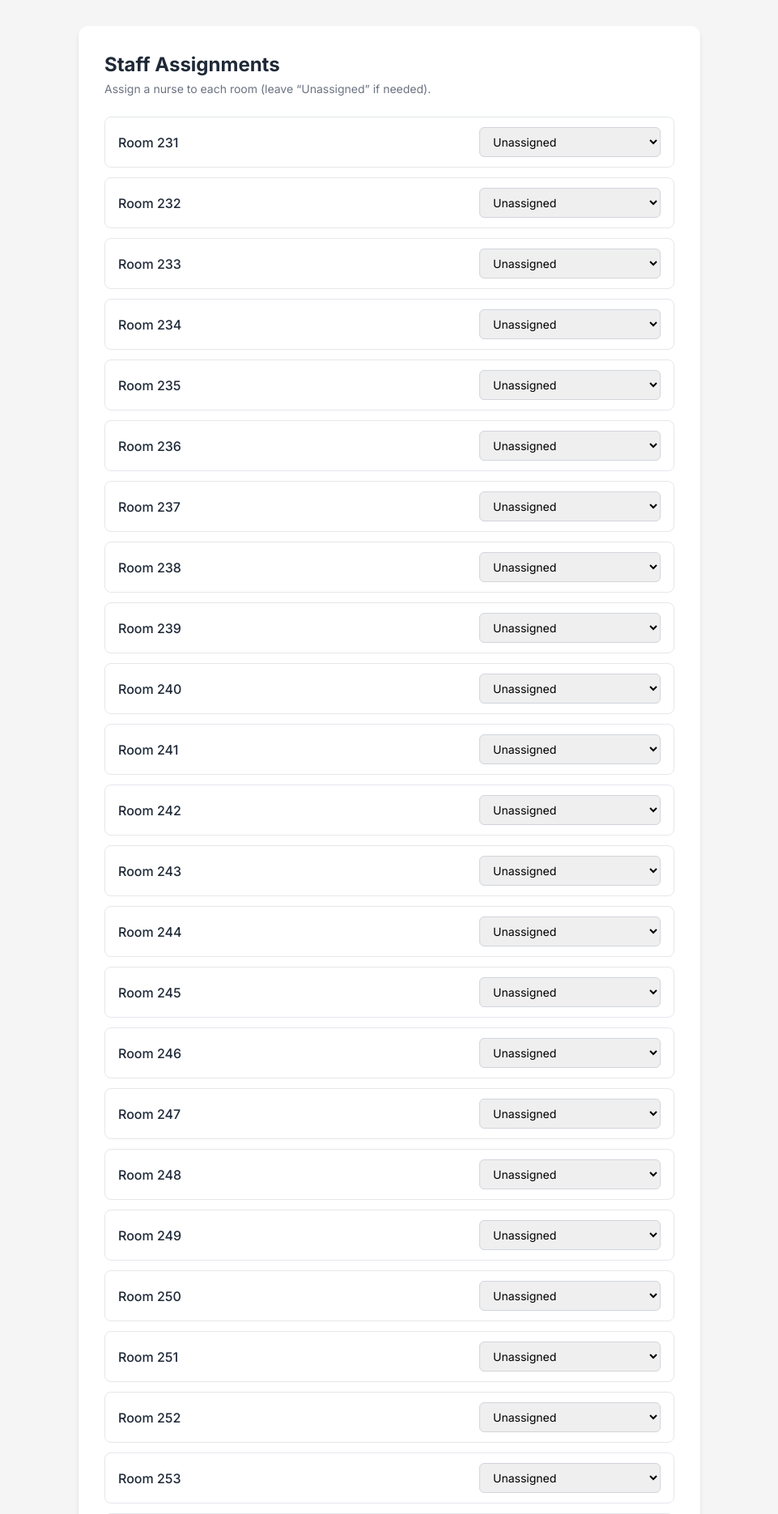
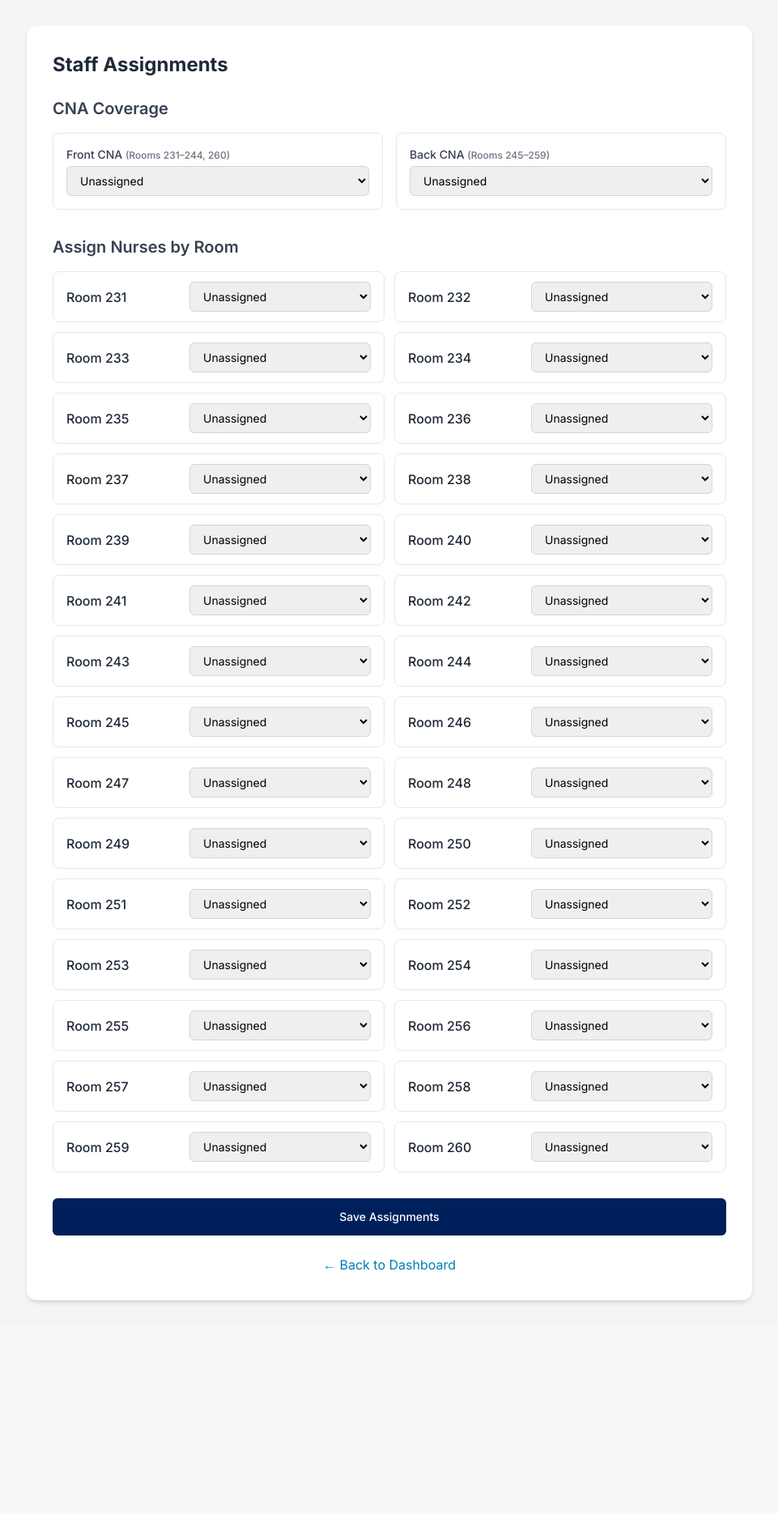
Before and after one commit to calllightproject/chatbot, a Flask app: page /assignments in a window 1280 px wide. Shown: the top 1870 px of the page at 81% size, without its empty margins (159-1120 px from the left). After the commit the page ends 1610 px from the top, so only its background shows below. Run offline with Flask 3, Linux system fonts and the light colour scheme; some libraries are stand-ins or nearby versions.

Commit message:
Update assignments.html
add front/back

```diff
--- a/templates/assignments.html
+++ b/templates/assignments.html
@@ -16,14 +16,51 @@
   </style>
 </head>
 <body class="p-4 sm:p-6 lg:p-8">
-  <div class="container mx-auto max-w-3xl bg-white p-6 sm:p-8 rounded-xl shadow-md">
+  <div class="container mx-auto max-w-4xl bg-white p-6 sm:p-8 rounded-xl shadow-md">
     <header class="mb-6">
       <h1 class="text-2xl font-bold text-gray-800">Staff Assignments</h1>
-      <p class="text-sm text-gray-500 mt-1">Assign a nurse to each room (leave “Unassigned” if needed).</p>
     </header>
 
     <form method="POST" action="{{ url_for('assignments') }}">
-      <div class="grid grid-cols-1 gap-3">
+
+      <!-- CNA Coverage (Front / Back) -->
+      <section class="mb-8">
+        <h2 class="text-xl font-semibold text-gray-700 mb-4">CNA Coverage</h2>
+        <div class="grid grid-cols-1 md:grid-cols-2 gap-4">
+          <div class="border rounded-lg p-4">
+            <label for="cna_front" class="block text-sm font-medium text-gray-700 mb-1">
+              Front CNA <span class="text-gray-500 text-xs">(Rooms 231–244, 260)</span>
+            </label>
+            <select
+              name="cna_front" id="cna_front"
+              class="block w-full pl-3 pr-10 py-2 border border-gray-300 focus:outline-none focus:ring-blue-500 focus:border-blue-500 sm:text-sm rounded-md">
+              <option value="unassigned">Unassigned</option>
+              {% for cna in all_cnas %}
+                <option value="{{ cna }}">{{ cna }}</option>
+              {% endfor %}
+            </select>
+          </div>
+
+          <div class="border rounded-lg p-4">
+            <label for="cna_back" class="block text-sm font-medium text-gray-700 mb-1">
+              Back CNA <span class="text-gray-500 text-xs">(Rooms 245–259)</span>
+            </label>
+            <select
+              name="cna_back" id="cna_back"
+              class="block w-full pl-3 pr-10 py-2 border border-gray-300 focus:outline-none focus:ring-blue-500 focus:border-blue-500 sm:text-sm rounded-md">
+              <option value="unassigned">Unassigned</option>
+              {% for cna in all_cnas %}
+                <option value="{{ cna }}">{{ cna }}</option>
+              {% endfor %}
+            </select>
+          </div>
+        </div>
+      </section>
+
+      <!-- Nurse per-room assignments -->
+      <section>
+        <h2 class="text-xl font-semibold text-gray-700 mb-4">Assign Nurses by Room</h2>
+        <div class="grid grid-cols-1 md:grid-cols-2 gap-3">
           {% for room in all_rooms %}
             <div class="flex items-center justify-between gap-4 border rounded-lg px-4 py-3">
               <div class="font-medium text-gray-800">Room {{ room }}</div>
@@ -32,7 +69,7 @@
                 <select
                   name="nurse_for_room_{{ room }}"
                   id="nurse_for_room_{{ room }}"
-                class="mt-0 block w-full pl-3 pr-10 py-2 border border-gray-300 focus:outline-none focus:ring-blue-500 focus:border-blue-500 sm:text-sm rounded-md"
+                  class="block w-full pl-3 pr-10 py-2 border border-gray-300 focus:outline-none focus:ring-blue-500 focus:border-blue-500 sm:text-sm rounded-md"
                 >
                   <option value="unassigned">Unassigned</option>
                   {% for nurse in all_nurses %}
@@ -45,6 +82,7 @@
             </div>
           {% endfor %}
         </div>
+      </section>
 
       <div class="mt-8">
         <button type="submit" class="w-full flex justify-center py-3 px-4 border border-transparent rounded-md shadow-sm text-sm font-medium button-primary transition-colors">
```
Lines whose indentation alone changed are shown as unchanged.
